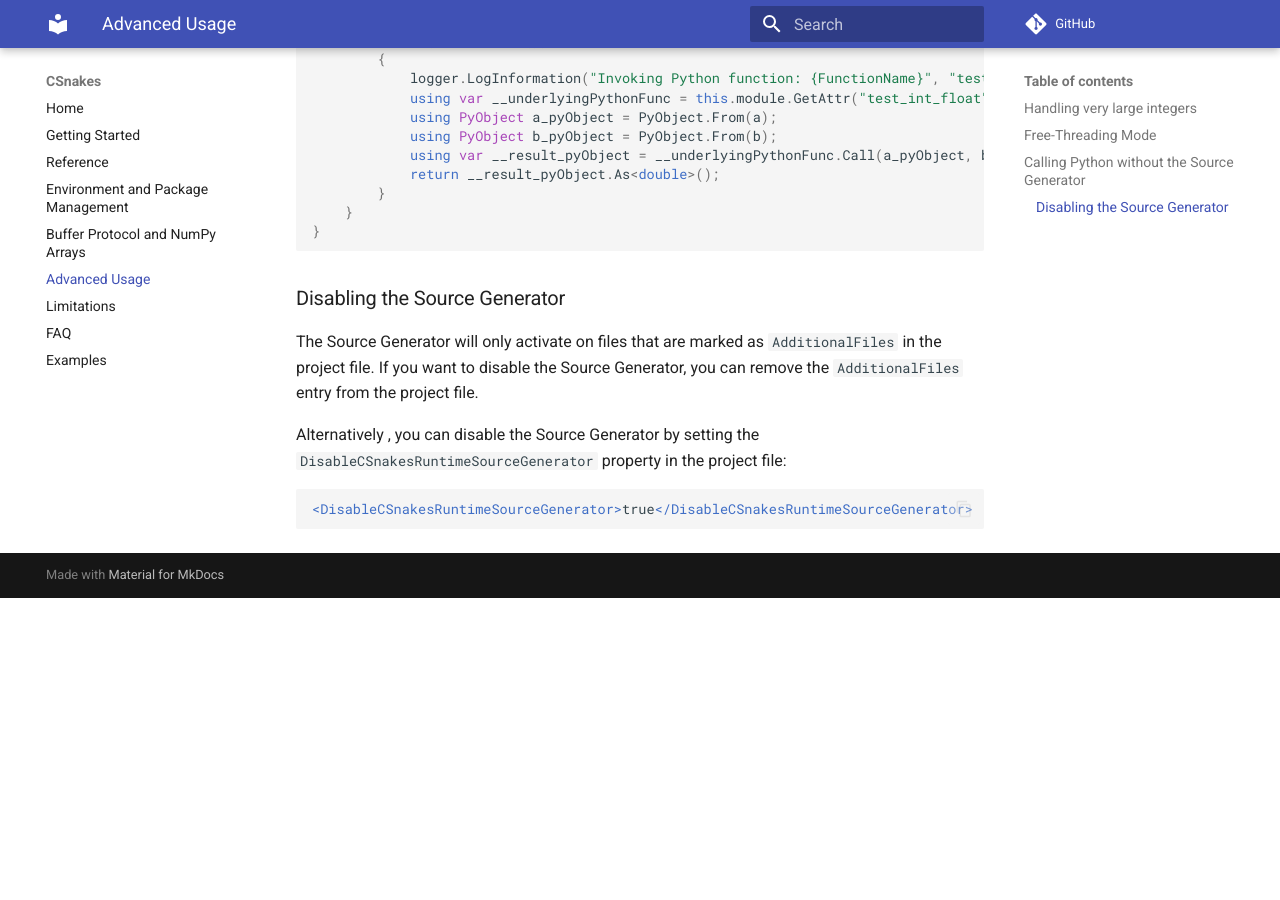
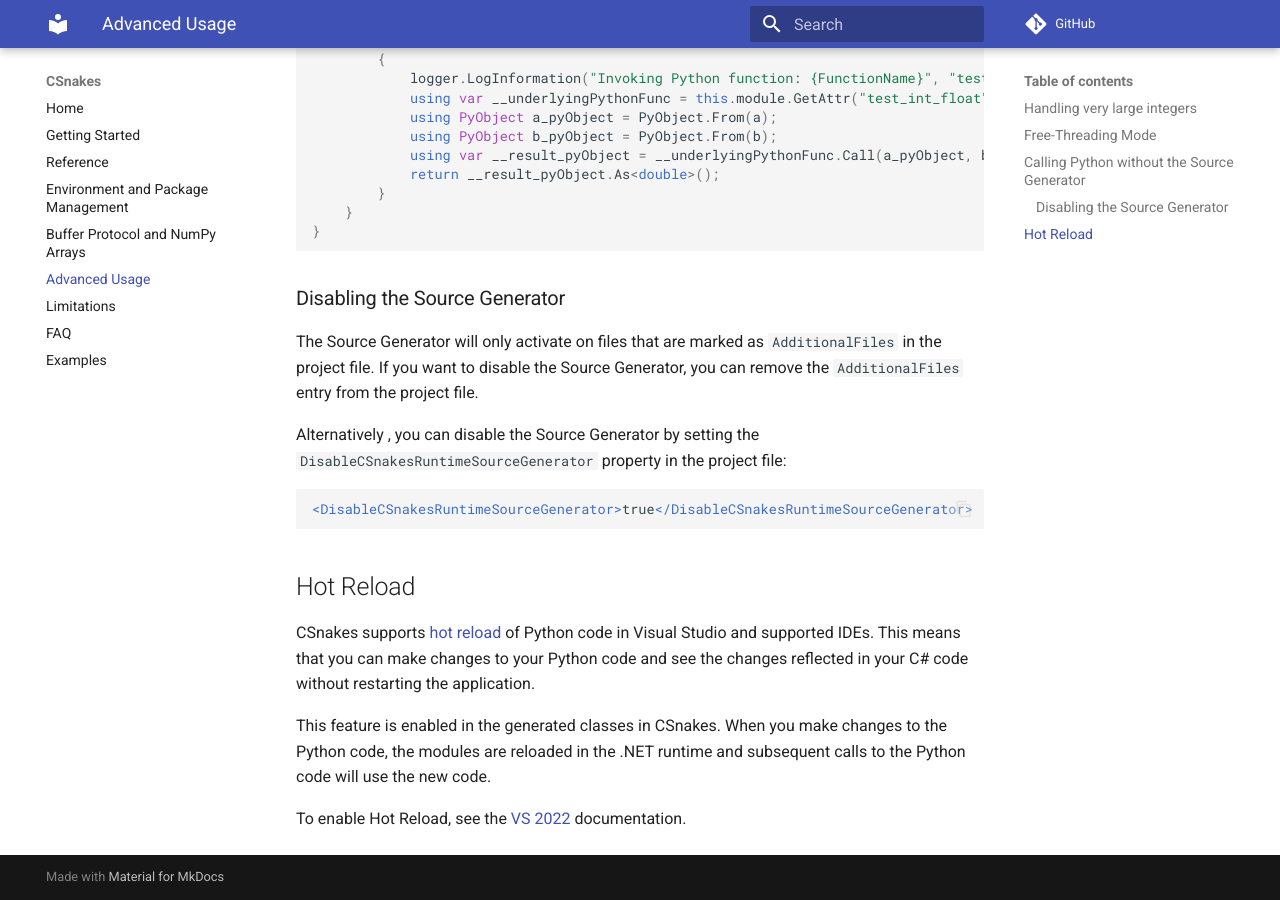
Before and after one commit to tonybaloney/CSnakes, an MkDocs documentation site: the page built from docs/advanced.md, in a window 1280 px wide and 900 px high, scrolled down 2888 px. Built offline with MkDocs 1.6.1 and Material for MkDocs 9.7.7, drawn with Linux system fonts in a browser that asks for light colours; comment, search, counter and statistics services are not loaded; before the commit the page ends 3486 px from its top, so only the background shows below that.

Commit message:
update docs

````diff
--- a/docs/advanced.md
+++ b/docs/advanced.md
@@ -136,3 +136,11 @@ Alternatively , you can disable the Source Generator by setting the `DisableCSna
 ```xml
 <DisableCSnakesRuntimeSourceGenerator>true</DisableCSnakesRuntimeSourceGenerator>
 ```
+
+## Hot Reload
+
+CSnakes supports [hot reload](https://learn.microsoft.com/visualstudio/debugger/hot-reload?view=vs-2022) of Python code in Visual Studio and supported IDEs. This means that you can make changes to your Python code and see the changes reflected in your C# code without restarting the application.
+
+This feature is enabled in the generated classes in CSnakes. When you make changes to the Python code, the modules are reloaded in the .NET runtime and subsequent calls to the Python code will use the new code.
+
+To enable Hot Reload, see the [VS 2022](https://learn.microsoft.com/visualstudio/debugger/hot-reload?view=vs-2022) documentation.
````
Also changed, not shown: docs/index.md (+1 -0 lines).
